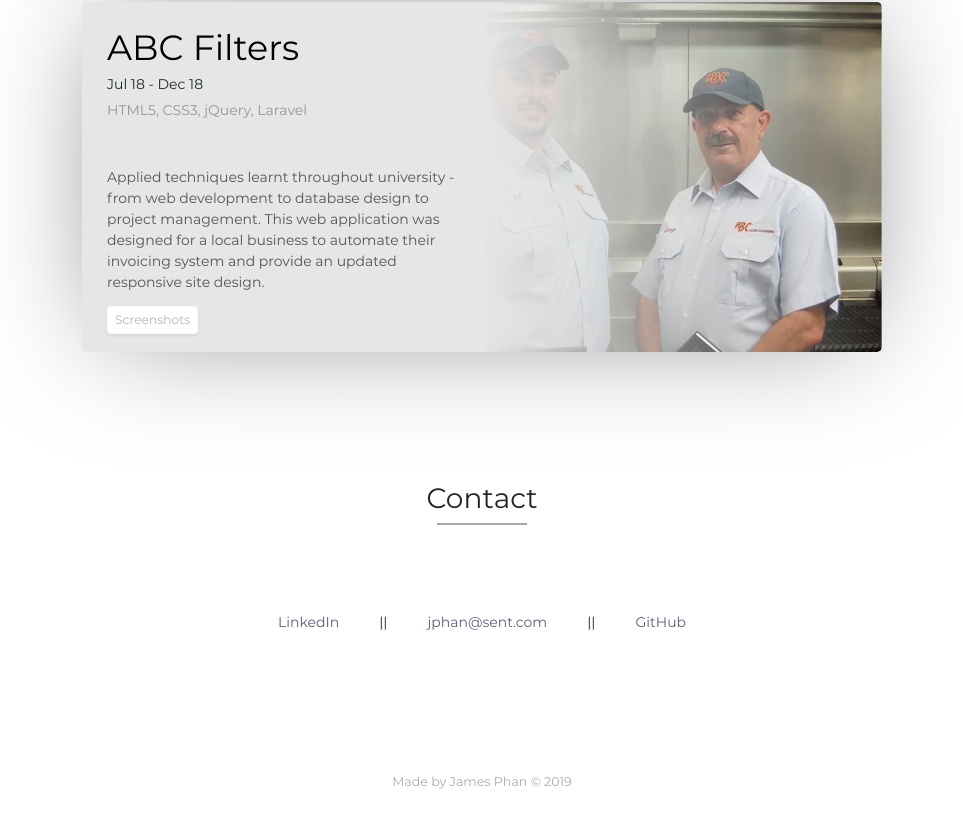
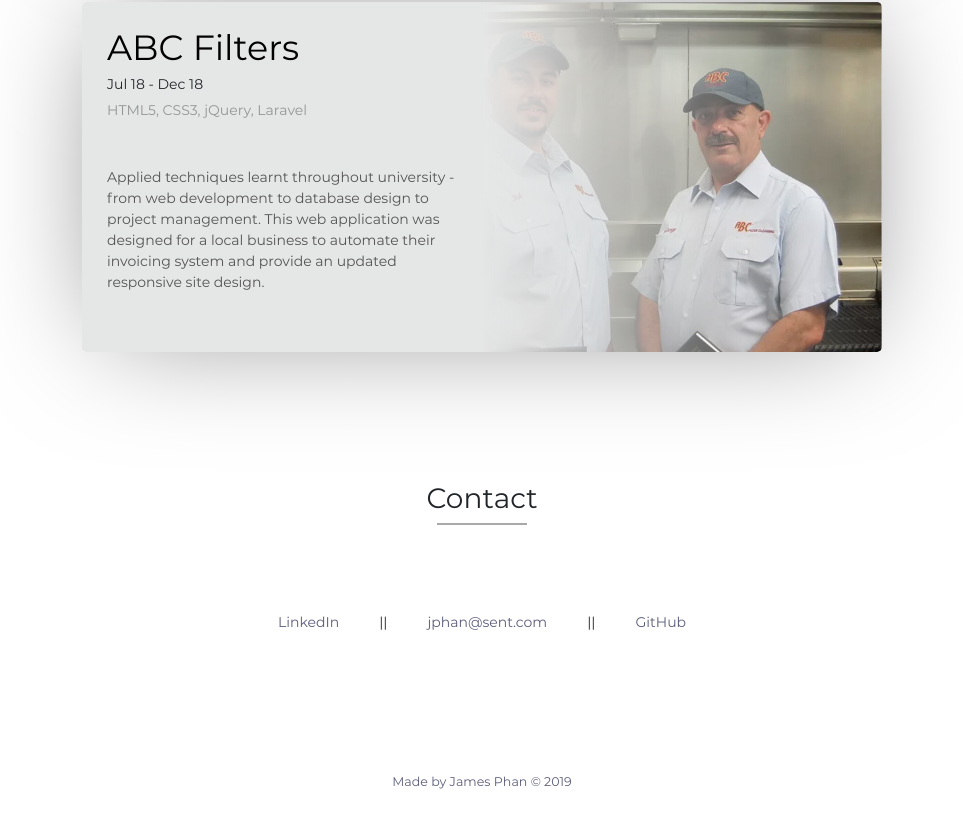
Before and after one commit to jphan0/portfolio, a Vue app: page / in a window 1280 px wide. Shown: the part 2300-3128 px from the top of the page, without its empty margins (158-1121 px from the left). Built offline with nearby package versions, Linux system fonts and the light colour scheme.

Commit message:
Update best practice and accessibility opportunities

```diff
--- a/src/App.vue
+++ b/src/App.vue
@@ -6,13 +6,13 @@
 
     <Heading heading="Projects" id="projects"></Heading>
 
-    <ProjectCard title="Tiddoo" technologies="HTML5, SCSS, Vue, Vuex, Laravel, Pusher, Bootstrap" projectduration="Feb 19" body="From work to play, get stuff done easily using Tiddoo. Tiddoo is a simple to-do web application built with VueJS and Laravel, using Pusher to add realtime functionality." classy="blur_back tiddoo_back" href="https://tiddoo.jphan.info" buttontext="Live Demo"></ProjectCard>
+    <ProjectCard title="Tiddoo" technologies="HTML5, SCSS, Vue, Vuex, Laravel, Pusher, Bootstrap" projectduration="Feb 19" body="From work to play, get stuff done easily using Tiddoo. Tiddoo is a simple to-do web application built with VueJS and Laravel, using Pusher to add realtime functionality." cardback="blur_back tiddoo_back" button1="btn btn-light btn-sm shadow-sm bg-white rounded" href="https://tiddoo.jphan.info" buttontext="Live Demo"></ProjectCard>
 
-    <ProjectCard title="Portfolio" technologies="HTML5, CSS3, Vue, Bootstrap" projectduration="Jan 19" body="This page! Have a geez at some of the work I've done. This portfolio was built with VueJS and Bootstrap, an excellent entry point to JavaScript frameworks." classy="blur_back portfolio_back" href="https://jphan.info" buttontext="Live Demo"></ProjectCard>
+    <ProjectCard title="Portfolio" technologies="HTML5, CSS3, Vue, Bootstrap" projectduration="Jan 19" body="This page! Have a geez at some of the work I've done. This portfolio was built with VueJS and Bootstrap, an excellent entry point to JavaScript frameworks." cardback="blur_back portfolio_back" button1="btn btn-light btn-sm shadow-sm bg-white rounded" href="https://jphan.info" buttontext="Live Demo"></ProjectCard>
 
-    <ProjectCard title="Minto Family Medical Centre" technologies="HTML5, CSS3, Laravel, Bootstrap" projectduration="Dec 18 - Jan 19" body="A revamped version of a local medical centre's website supporting mobile, tablet, and desktop sizes. Includes updated news section and accounts enabling publication of articles regarding general medical or practice related news." classy="blur_back mfmc_back" href="https://mfmc.jphan.info" buttontext="Live Demo"></ProjectCard>
+    <ProjectCard title="Minto Family Medical Centre" technologies="HTML5, CSS3, Laravel, Bootstrap" projectduration="Dec 18 - Jan 19" body="A revamped version of a local medical centre's website supporting mobile, tablet, and desktop sizes. Includes updated news section and accounts enabling publication of articles regarding general medical or practice related news." cardback="blur_back mfmc_back" button1="btn btn-light btn-sm shadow-sm bg-white rounded" href="https://mfmc.jphan.info" buttontext="Live Demo"></ProjectCard>
 
-    <ProjectCard title="ABC Filters" technologies="HTML5, CSS3, jQuery, Laravel" projectduration="Jul 18 - Dec 18" body="Applied techniques learnt throughout university - from web development to database design to project management. This web application was designed for a local business to automate their invoicing system and provide an updated responsive site design." classy="blur_back abcfilters_back" buttontext="Screenshots"></ProjectCard>
+    <ProjectCard title="ABC Filters" technologies="HTML5, CSS3, jQuery, Laravel" projectduration="Jul 18 - Dec 18" body="Applied techniques learnt throughout university - from web development to database design to project management. This web application was designed for a local business to automate their invoicing system and provide an updated responsive site design." cardback="blur_back abcfilters_back" button1="btn btn-light btn-sm shadow-sm bg-white rounded d-none" href="https://abcf.jphan.info" buttontext="Screenshots"></ProjectCard>
 
     <Heading heading="Contact" id="contact"></Heading>
 
--- a/src/components/Footer.vue
+++ b/src/components/Footer.vue
@@ -28,7 +28,7 @@
 
 p {
 	font-size: 0.9em;
-	color: darkgrey;
+	color: #5a5d7a;
 	padding-bottom: 50px;
 }
 
--- a/src/components/ProjectCard.vue
+++ b/src/components/ProjectCard.vue
@@ -28,7 +28,7 @@
 
       <ul>
 
-        <li><a class="btn btn-light btn-sm shadow-sm bg-white rounded" :href="href"><slot></slot> {{ buttontext }} </a></li>
+        <li><a :class="button1" :href="href"><slot></slot> {{ buttontext }} </a></li>
 
       </ul>
 
@@ -36,7 +36,7 @@
 
   </div>
 
-  <div :class="classy"><slot></slot></div>
+  <div :class="cardback"><slot></slot></div>
 
 </div>
 
@@ -48,7 +48,7 @@
 
 export default {
 
-  props: ["title", "body", "technologies", "projectduration", "background", "classy", "href", "buttontext"],
+  props: ["title", "body", "technologies", "projectduration", "background", "cardback", "href", "buttontext", "button1"],
 
 }
 
```
